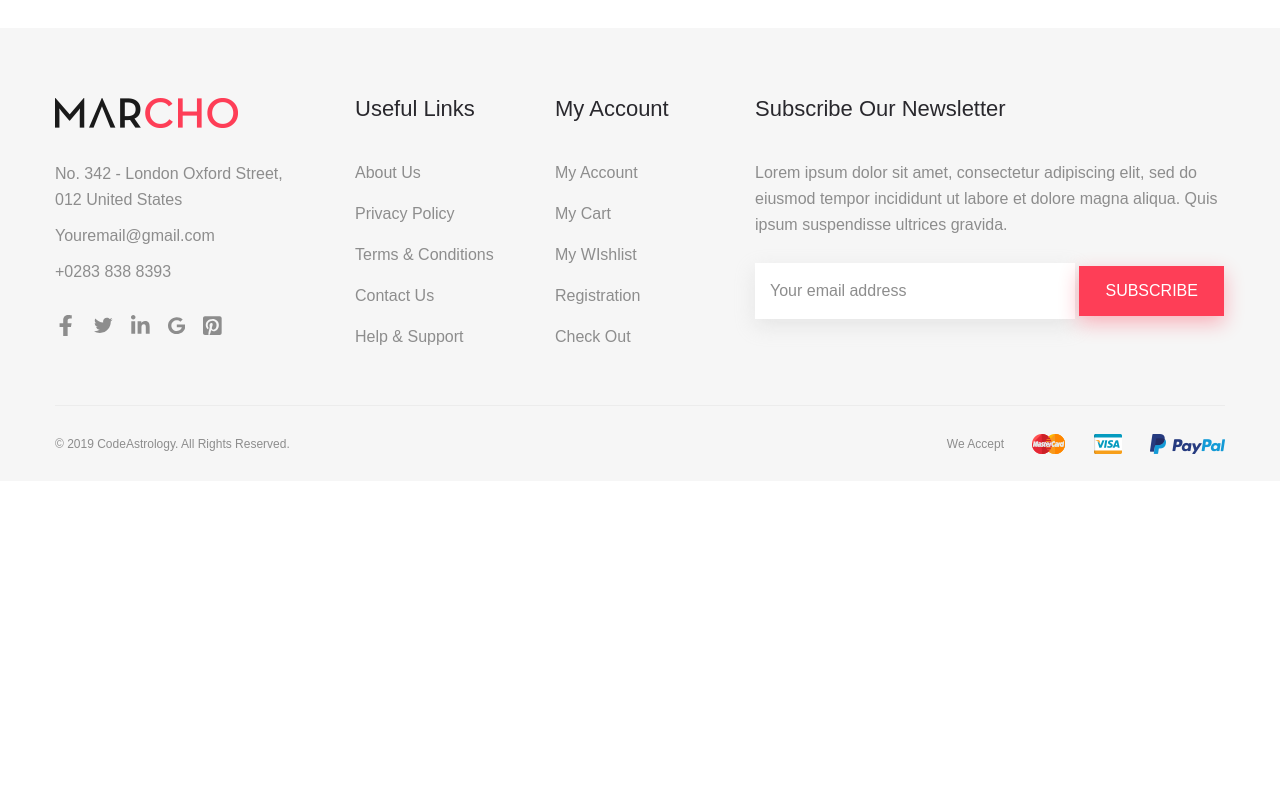
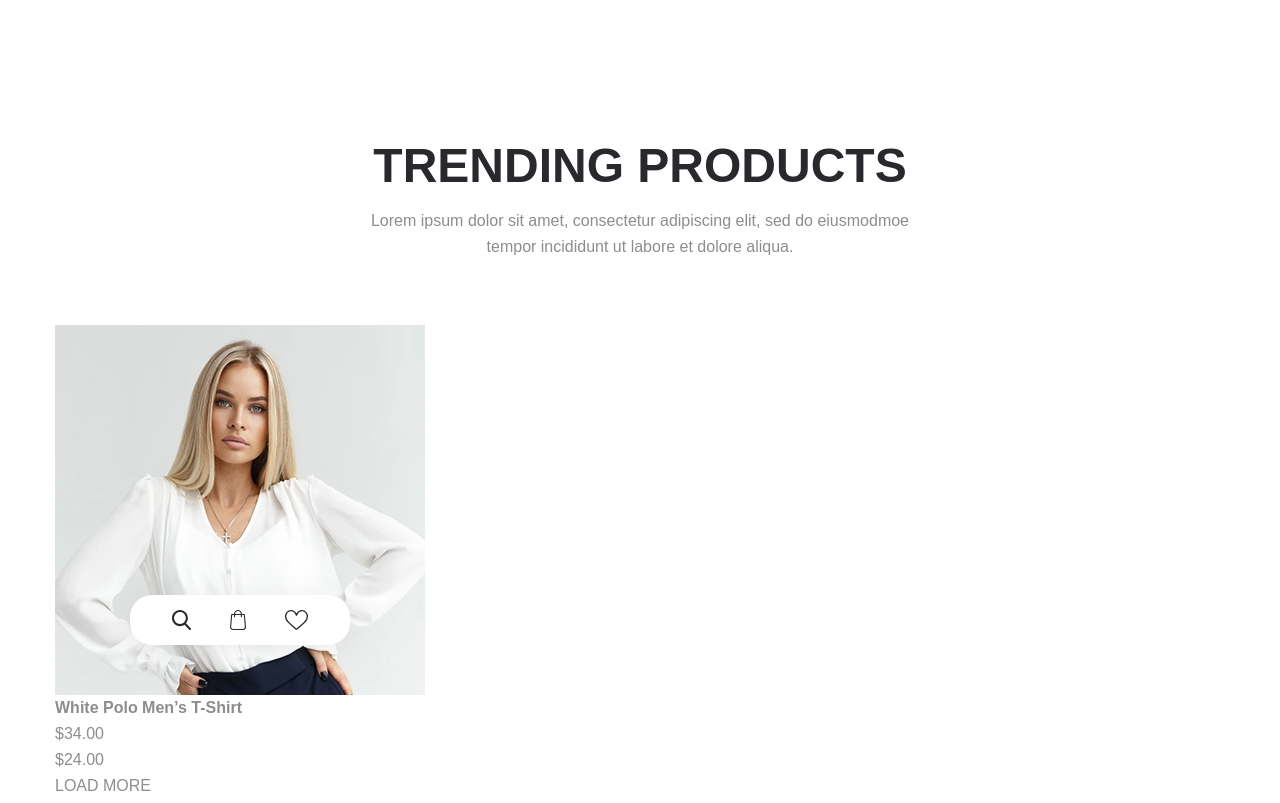
Before and after one commit to fisherm4n/marcho, a website: page app/index.html in a window 1280 px wide. Shown: the part 2300-3103 px from the top of the page. Before the commit the page ends 2781 px from the top, so only its background shows below. Drawn offline with nearby package versions, Linux system fonts and the light colour scheme; files that its build step writes are made by us from their sources.

Commit message:
started prod

```diff
--- a/app/index.html
+++ b/app/index.html
@@ -210,6 +210,57 @@
         </div>
       </div>
     </section>
+    <section class="product">
+      <div class="container">
+        <h3 class="title">
+          TRENDING PRODUCTS
+        </h3>
+        <p class="text">
+          Lorem ipsum dolor sit amet, consectetur adipiscing elit, sed do eiusmodmoe tempor incididunt ut labore et
+          dolore aliqua.
+        </p>
+        <div class="product__items">
+          <div class="product-item">
+            <div class="product-item__img-box">
+              <img class="product-item__images" src="images/product/1.jpg" alt="product">
+              <div class="product-item__link-box">
+                <a class="product-item__link" href="#">
+                  <svg width="19px"
+                    height="20px">
+                    <path fill-rule="evenodd" fill="rgb(41, 40, 45)"
+                      d="M18.709,18.219 L14.028,13.269 C15.231,11.813 15.891,9.982 15.891,8.075 C15.891,3.622 12.328,-0.002 7.947,-0.002 C3.568,-0.002 0.005,3.622 0.005,8.075 C0.005,12.529 3.568,16.153 7.947,16.153 C9.591,16.153 11.160,15.649 12.498,14.690 L17.216,19.680 C17.414,19.890 17.678,20.004 17.964,20.004 C18.232,20.004 18.486,19.899 18.680,19.710 C19.093,19.307 19.105,18.639 18.709,18.219 L18.709,18.219 ZM7.947,2.106 C11.185,2.106 13.819,4.785 13.819,8.075 C13.819,11.367 11.185,14.046 7.947,14.046 C4.711,14.046 2.078,11.367 2.078,8.075 C2.078,4.785 4.711,2.106 7.947,2.106 L7.947,2.106 Z" />
+                  </svg>
+                </a>
+                <a class="product-item__link" href="#">
+                  <svg width="16px"
+                    height="20px">
+                    <path fill-rule="evenodd" fill="rgb(41, 40, 45)"
+                      d="M15.999,17.294 L14.854,4.396 C14.830,4.109 14.589,3.892 14.307,3.892 L11.953,3.892 C11.920,1.740 10.163,0.002 8.005,0.002 C5.847,0.002 4.090,1.740 4.057,3.892 L1.703,3.892 C1.417,3.892 1.180,4.109 1.156,4.396 L0.011,17.294 C0.011,17.311 0.007,17.327 0.007,17.343 C0.007,18.812 1.352,20.006 3.007,20.006 L13.003,20.006 C14.658,20.006 16.003,18.812 16.003,17.343 C16.003,17.327 16.003,17.311 15.999,17.294 L15.999,17.294 ZM8.005,1.106 C9.554,1.106 10.817,2.350 10.849,3.892 L5.161,3.892 C5.193,2.350 6.456,1.106 8.005,1.106 L8.005,1.106 ZM13.003,18.902 L3.007,18.902 C1.969,18.902 1.127,18.215 1.111,17.368 L2.206,5.001 L4.053,5.001 L4.053,6.678 C4.053,6.985 4.298,7.230 4.605,7.230 C4.911,7.230 5.157,6.985 5.157,6.678 L5.157,5.001 L10.849,5.001 L10.849,6.678 C10.849,6.985 11.095,7.230 11.401,7.230 C11.708,7.230 11.953,6.985 11.953,6.678 L11.953,5.001 L13.800,5.001 L14.899,17.368 C14.883,18.215 14.037,18.902 13.003,18.902 L13.003,18.902 Z" />
+                  </svg>
+                </a>
+                <a class="product-item__link" href="#">
+                  <svg width="23px"
+                    height="20px">
+                    <path fill-rule="evenodd" fill="rgb(41, 40, 45)"
+                      d="M16.894,-0.001 C14.470,-0.001 12.935,1.423 12.074,2.618 C11.851,2.929 11.661,3.239 11.501,3.532 C11.342,3.239 11.152,2.929 10.928,2.618 C10.068,1.423 8.533,-0.001 6.108,-0.001 C4.384,-0.001 2.810,0.697 1.675,1.964 C0.593,3.172 -0.004,4.791 -0.004,6.521 C-0.004,8.405 0.744,10.157 2.349,12.034 C3.783,13.713 5.847,15.443 8.236,17.447 C9.127,18.193 10.047,18.965 11.028,19.809 L11.057,19.834 C11.184,19.944 11.343,19.999 11.501,19.999 C11.660,19.999 11.818,19.944 11.945,19.834 L11.975,19.809 C12.955,18.965 13.876,18.193 14.766,17.447 C17.156,15.443 19.219,13.713 20.653,12.034 C22.258,10.157 23.006,8.405 23.006,6.521 C23.006,4.791 22.410,3.172 21.327,1.964 C20.192,0.696 18.618,-0.001 16.894,-0.001 ZM13.892,16.437 C13.124,17.080 12.334,17.743 11.501,18.455 C10.668,17.743 9.878,17.081 9.111,16.437 C4.434,12.516 1.345,9.926 1.345,6.521 C1.345,5.114 1.821,3.806 2.687,2.840 C3.562,1.863 4.777,1.325 6.108,1.325 C7.957,1.325 9.151,2.445 9.828,3.385 C10.435,4.228 10.752,5.078 10.860,5.404 C10.951,5.677 11.209,5.862 11.501,5.862 C11.793,5.862 12.052,5.677 12.142,5.404 C12.250,5.078 12.567,4.228 13.174,3.385 C13.851,2.445 15.046,1.325 16.894,1.325 C18.225,1.325 19.440,1.863 20.316,2.840 C21.181,3.806 21.658,5.114 21.658,6.521 C21.658,9.926 18.568,12.516 13.892,16.437 Z" />
+                  </svg>
+                </a>
+              </div>
+            </div>
+            <div class="star">
+              <h4 class="product-item__title">
+                White Polo Men’s T-Shirt
+              </h4>
+              <div class="product-item__price">
+                <div class="product-item__new-price">$34.00</div>
+                <div class="product-item__old-price">$24.00</div>
+              </div>
+            </div>
+          </div>
+        </div>
+        <a class="product__link" href="">LOAD MORE</a>
+      </div>
+    </section>
   </main>
 
   <footer class="footer">
--- a/app/scss/style.scss
+++ b/app/scss/style.scss
@@ -344,9 +344,45 @@
     transition: color 0.3s;
   }
 }
+.product{
+  padding: 105px 0 120px;
+  &__items{
+
+  }
+}
+
+.product-item{
+  max-width: 370px;
+  &__img-box{
+    position: relative;
+    height: 370px;
+
+  }
+  &__link-box{
+    position: absolute;
+    left: 0;
+    right: 0;
+    bottom: 50px;
+    background-color: #fff;
+    display: inline-block;
+    padding: 15px 22px;
+    width: 220px;
+    height: 50px;
+    margin: 0 auto;
+    box-shadow: 0px 5px 30px 0px rgba(152, 152, 152, 0.2);
+    border-radius: 22px;
+    display: flex;
+    justify-content: space-around;
+  }
 
 
+  &__link{
 
+  }
+  &__images{
+    object-fit: cover;
+  }
+}
 
 
 
```
Also changed, not shown: app/images/product/1.jpg (added).
